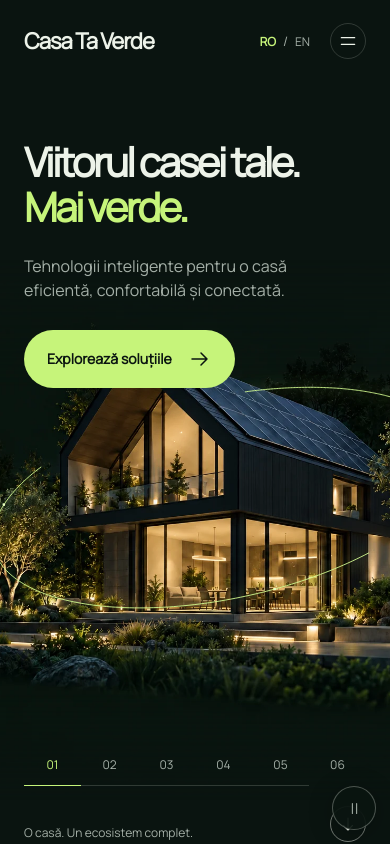
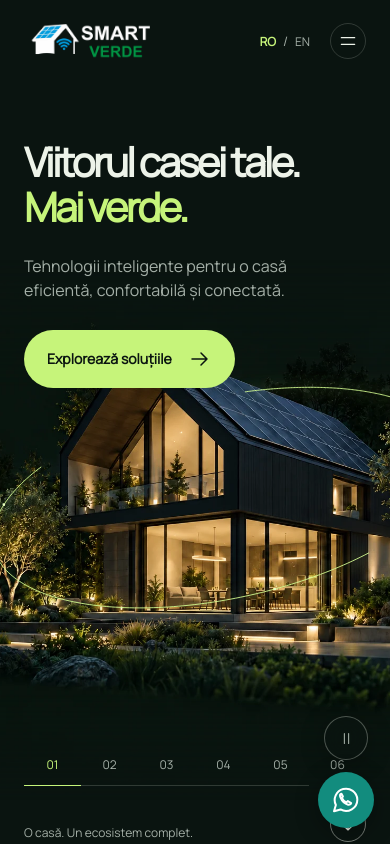
Before and after one commit to badicuady/casataverde, an Angular app: page / in a window 390 px wide. Shown: the top 844 px of the page. Built offline with nearby package versions, Linux system fonts and the light colour scheme.

Commit message:
Second version

```diff
--- a/src/app/app.css
+++ b/src/app/app.css
@@ -5,23 +5,47 @@
   min-height: 850px;
   height: 100svh;
   max-height: 1100px;
+  padding-top: var(--header-height);
   position: relative;
   isolation: isolate;
   overflow: hidden;
 }
+.header-shell {
+  position: fixed;
+  inset: 0 0 auto;
+  z-index: 60;
+}
+.header-shell::before {
+  content: '';
+  position: absolute;
+  inset: 0;
+  background: var(--bg);
+  border-bottom: 1px solid var(--line);
+  opacity: 0;
+  pointer-events: none;
+  transition: opacity 320ms ease;
+}
+.header-shell.is-scrolled::before {
+  opacity: 1;
+}
 .site-header {
-  height: 96px;
+  height: var(--header-height);
   display: flex;
   align-items: center;
   gap: 54px;
   position: relative;
   z-index: 5;
 }
-.wordmark {
-  font-size: 28px;
-  letter-spacing: -1.3px;
-  font-weight: 700;
-  white-space: nowrap;
+.wordmark,
+.footer-brand {
+  display: block;
+  flex: none;
+}
+.wordmark img,
+.footer-brand img {
+  display: block;
+  width: 192px;
+  height: auto;
 }
 .desktop-nav {
   margin-left: auto;
@@ -267,10 +291,8 @@ footer {
   min-height: 115px;
   border-top: 1px solid var(--line);
 }
-.footer-brand {
-  font-size: 13px;
-  letter-spacing: 0.2em;
-  text-transform: uppercase;
+.footer-brand img {
+  width: 160px;
 }
 footer p {
   font-size: 12px;
@@ -280,6 +302,7 @@ footer p {
   display: flex;
   align-items: center;
   gap: 12px;
+  margin-right: 64px;
   font-size: 13px;
 }
 .back-top app-icon {
@@ -339,12 +362,10 @@ footer p {
     height: 100svh;
   }
   .site-header {
-    height: 82px;
     gap: 16px;
   }
-  .wordmark {
-    font-size: 22px;
-    letter-spacing: -1px;
+  .wordmark img {
+    width: 136px;
   }
   .desktop-nav {
     display: none;
@@ -368,12 +389,14 @@ footer p {
   .mobile-nav {
     display: flex;
     position: absolute;
-    top: 74px;
+    top: 100%;
     left: 0;
     right: 0;
     background: var(--surface);
     border: 1px solid var(--line);
     flex-direction: column;
+    max-height: calc(100dvh - var(--header-height) - 16px);
+    overflow-y: auto;
     padding: 16px;
     box-shadow: 0 20px 50px #0008;
   }
@@ -520,8 +543,8 @@ footer p {
     margin: 0;
     font-size: 11px;
   }
-  .footer-brand {
-    font-size: 11px;
+  .footer-brand img {
+    width: 136px;
   }
   .back-top {
     font-size: 11px;
@@ -542,11 +565,12 @@ footer p {
   }
 }
 
-/* The single motion control stays available throughout the long presentation. */
+/* Keep both floating controls reachable without overlapping. */
 .motion-button {
   position: fixed;
-  bottom: 22px;
-  right: 22px;
+  bottom: calc(1em + 68px);
+  right: calc(1em + 6px);
+  font-size: 16px;
   z-index: 50;
   width: 44px;
   height: 44px;
@@ -555,9 +579,26 @@ footer p {
   border-color: #edf3e94a;
   box-shadow: 0 4px 24px #0004;
 }
-@media (max-width: 760px) {
-  .motion-button {
-    right: 14px;
-    bottom: 14px;
-  }
+.floating-whatsapp {
+  position: fixed;
+  right: 1em;
+  bottom: 1em;
+  z-index: 50;
+  display: grid;
+  place-items: center;
+  width: 56px;
+  height: 56px;
+  font-size: 16px;
+  border-radius: 50%;
+  background: #128c7e;
+  color: #fff;
+  box-shadow: 0 6px 24px #0005;
+  transition: background 0.2s;
 }
+.floating-whatsapp:hover {
+  background: #0d7569;
+}
+.floating-whatsapp app-icon {
+  width: 32px;
+  height: 32px;
+}
--- a/src/app/app.html
+++ b/src/app/app.html
@@ -1,8 +1,9 @@
 <a class="skip-link" href="#solutions">{{ text().skip }}</a>
-<div id="top" class="hero">
-  <app-energy-scene [paused]="paused()" />
+<div class="header-shell" [class.is-scrolled]="headerScrolled()">
   <header class="site-header page-width">
-    <a class="wordmark" href="#top">Casa Ta Verde</a>
+    <a class="wordmark" href="#top" aria-label="Casa Ta Verde">
+      <img src="/images/logo-transparent.webp" alt="SMART VERDE" width="640" height="268" />
+    </a>
     <nav class="desktop-nav" [attr.aria-label]="text().menu">
       <a href="#solutions">{{ text().solutions }}</a
       ><a href="#ecosystem">{{ language() === 'ro' ? 'Ecosistem' : 'Ecosystem' }}</a
@@ -54,6 +55,9 @@
       </nav>
     }
   </header>
+</div>
+<div id="top" class="hero">
+  <app-energy-scene [paused]="paused()" />
   <div class="hero-content page-width">
     <h1>
       {{ text().hero }}<br /><span>{{ text().green }}</span>
@@ -129,7 +133,15 @@
   </section>
 </main>
 <footer class="page-width">
-  <a class="footer-brand" href="#top">Casa Ta Verde</a>
+  <a class="footer-brand" href="#top" aria-label="Casa Ta Verde">
+    <img
+      src="/images/logo-transparent.webp"
+      alt="SMART VERDE"
+      width="640"
+      height="268"
+      loading="lazy"
+    />
+  </a>
   <p>{{ text().footer }}</p>
   <a class="back-top" href="#top"><app-icon name="up" />{{ text().top }}</a>
 </footer>
@@ -142,3 +154,14 @@
 >
   <app-icon [name]="paused() ? 'play' : 'pause'" />
 </button>
+
+<a
+  class="floating-whatsapp"
+  [href]="whatsappUrl()"
+  target="_blank"
+  rel="noopener noreferrer"
+  aria-label="WhatsApp: +40 723 200 709"
+  [title]="text().whatsapp"
+>
+  <app-icon name="whatsapp" />
+</a>
--- a/src/app/app.ts
+++ b/src/app/app.ts
@@ -2,6 +2,7 @@ import {
   Component,
   NgZone,
   OnDestroy,
+  OnInit,
   afterRenderEffect,
   computed,
   effect,
@@ -31,8 +32,17 @@ import { categories, copy, Language } from './data/content';
   templateUrl: './app.html',
   styleUrl: './app.css',
 })
-export class App implements OnDestroy {
+export class App implements OnInit, OnDestroy {
+  ngOnInit(): void {
+    this.zone.runOutsideAngular(() => {
+      this.updateHeaderScrolled();
+      window.addEventListener('scroll', this.updateHeaderScrolled, { passive: true });
+      window.addEventListener('pageshow', this.updateHeaderScrolled);
+    });
+  }
   ngOnDestroy(): void {
+    window.removeEventListener('scroll', this.updateHeaderScrolled);
+    window.removeEventListener('pageshow', this.updateHeaderScrolled);
     ScrollTrigger.killAll();
   }
   private readonly zone = inject(NgZone);
@@ -41,10 +51,17 @@ export class App implements OnDestroy {
   readonly categories = computed(() => categories[this.language()]);
   readonly activeCategory = signal(0);
   readonly menuOpen = signal(false);
+  readonly headerScrolled = signal(false);
   readonly paused = signal(false);
   readonly whatsappUrl = computed(
     () => `https://wa.me/40723200709?text=${encodeURIComponent(this.text().message)}`,
   );
+  private readonly updateHeaderScrolled = (): void => {
+    const scrolled = window.scrollY > 0;
+    if (scrolled !== this.headerScrolled()) {
+      this.zone.run(() => this.headerScrolled.set(scrolled));
+    }
+  };
   constructor() {
     afterRenderEffect(() => {
       this.language();
--- a/src/styles.css
+++ b/src/styles.css
@@ -15,6 +15,7 @@
   --muted: #a4afa7;
   --accent: #c6f47a;
   --line: #edf3e92c;
+  --header-height: 96px;
   color-scheme: dark;
   font-family: 'Manrope', Arial, sans-serif;
   background: var(--bg);
@@ -25,7 +26,7 @@
 }
 html {
   scroll-behavior: smooth;
-  scroll-padding-top: 32px;
+  scroll-padding-top: calc(var(--header-height) + 24px);
 }
 body {
   margin: 0;
@@ -137,6 +138,9 @@ button {
   }
 }
 @media (max-width: 760px) {
+  :root {
+    --header-height: 82px;
+  }
   .page-width {
     width: calc(100% - 48px);
   }
```
Also changed, not shown: public/images/logo-transparent.webp (added), 1 other file (tests, documents, lock files or other folders).
